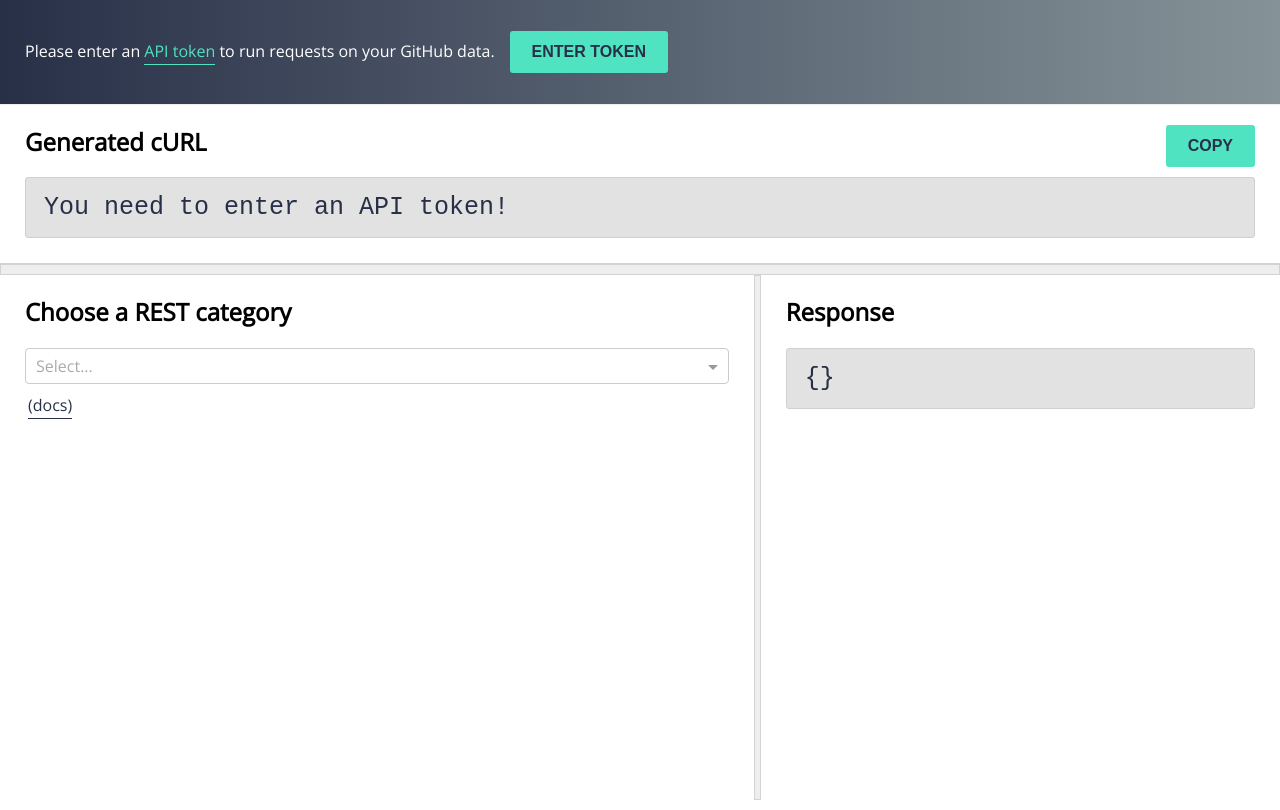
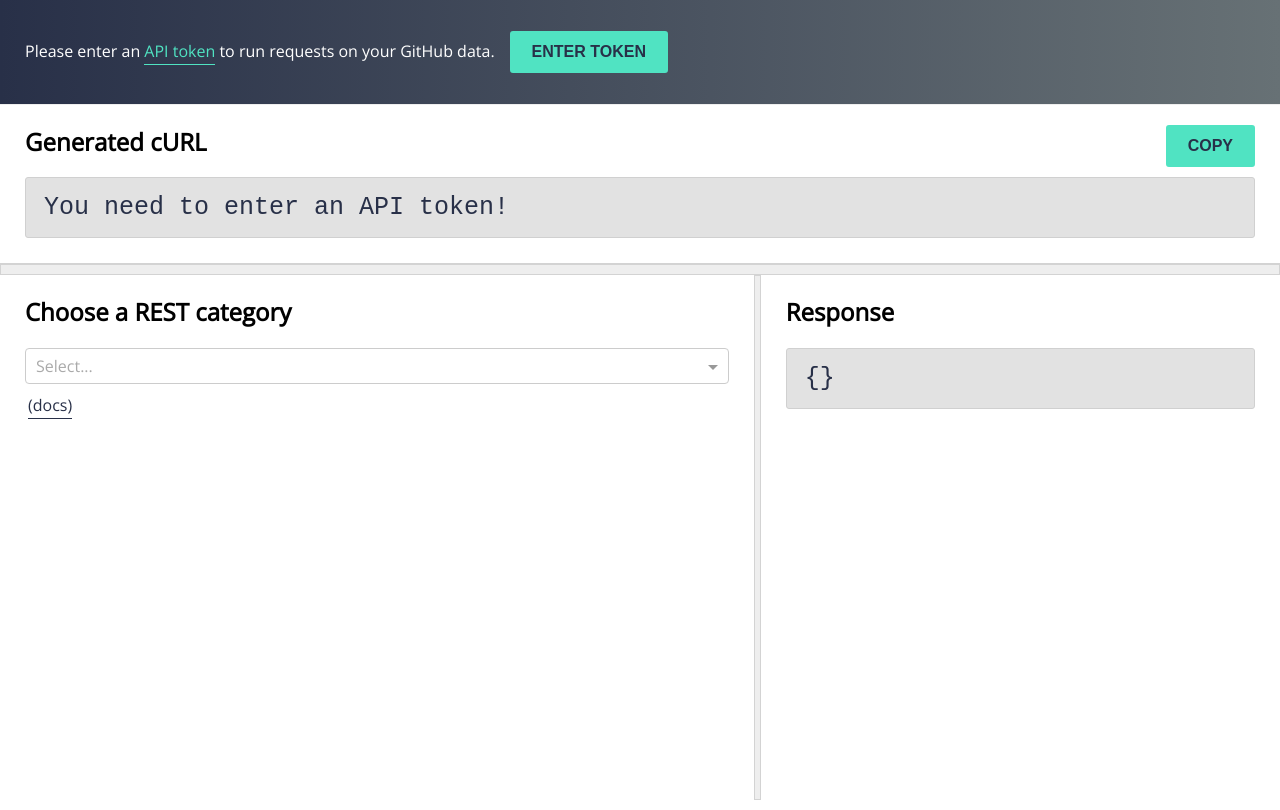
Before and after one commit to sarahs/rest-explorer, a React app: page / in a window 1280 px wide. Built offline with nearby package versions, Linux system fonts and the light colour scheme; no server answers.

Commit message:
Subtler top gradient

```diff
--- a/src/assets/App.css
+++ b/src/assets/App.css
@@ -47,7 +47,7 @@ button:hover {
 }
 
 .container {
-  font-family: 'Open sans', sans-serif;
+  font-family: 'Open Sans', sans-serif;
   display: flex;
   flex-direction: column;
   height: 100%;
@@ -64,7 +64,7 @@ button:hover {
 
 .top-bar {
   padding: 15px;
-  background: linear-gradient(to left, #859398, #283048);
+  background: linear-gradient(to left, #677175, #283048);
   color: white;
   border-bottom: 1px solid #eee;
 }
```
